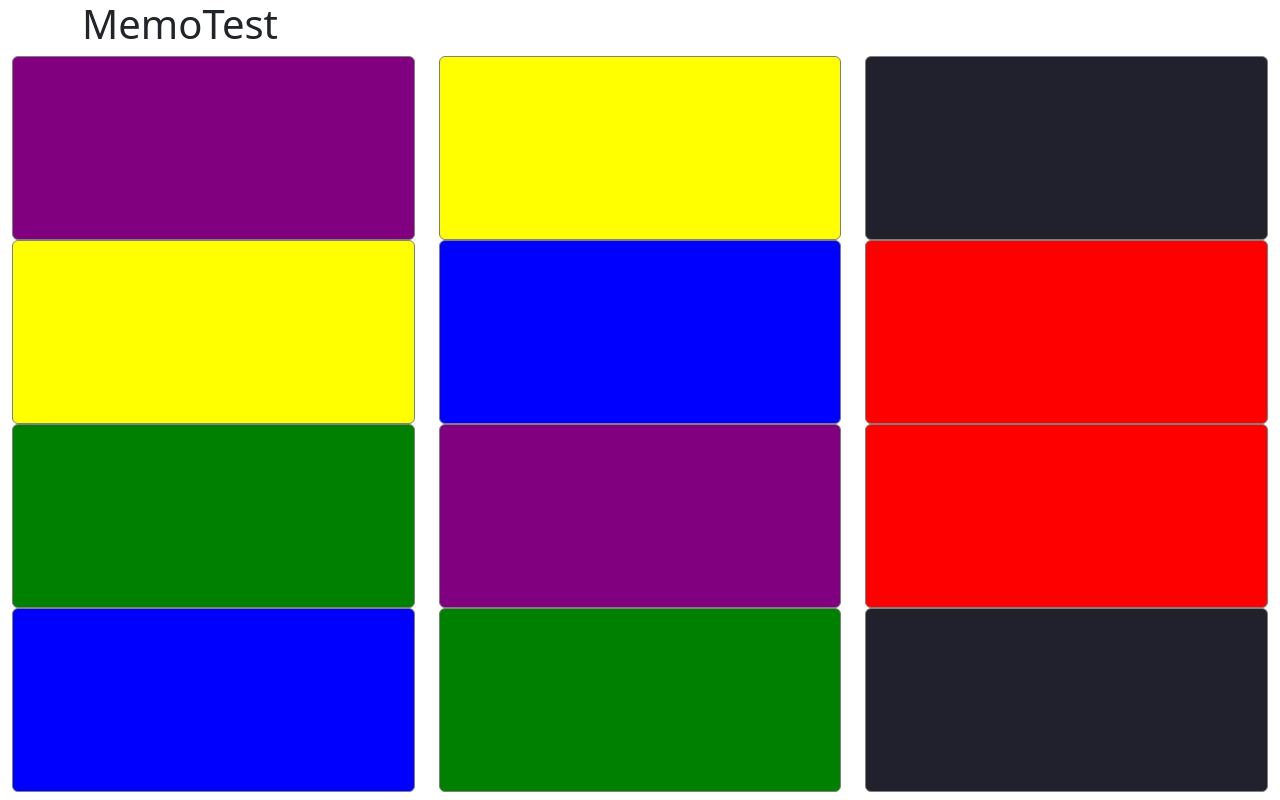
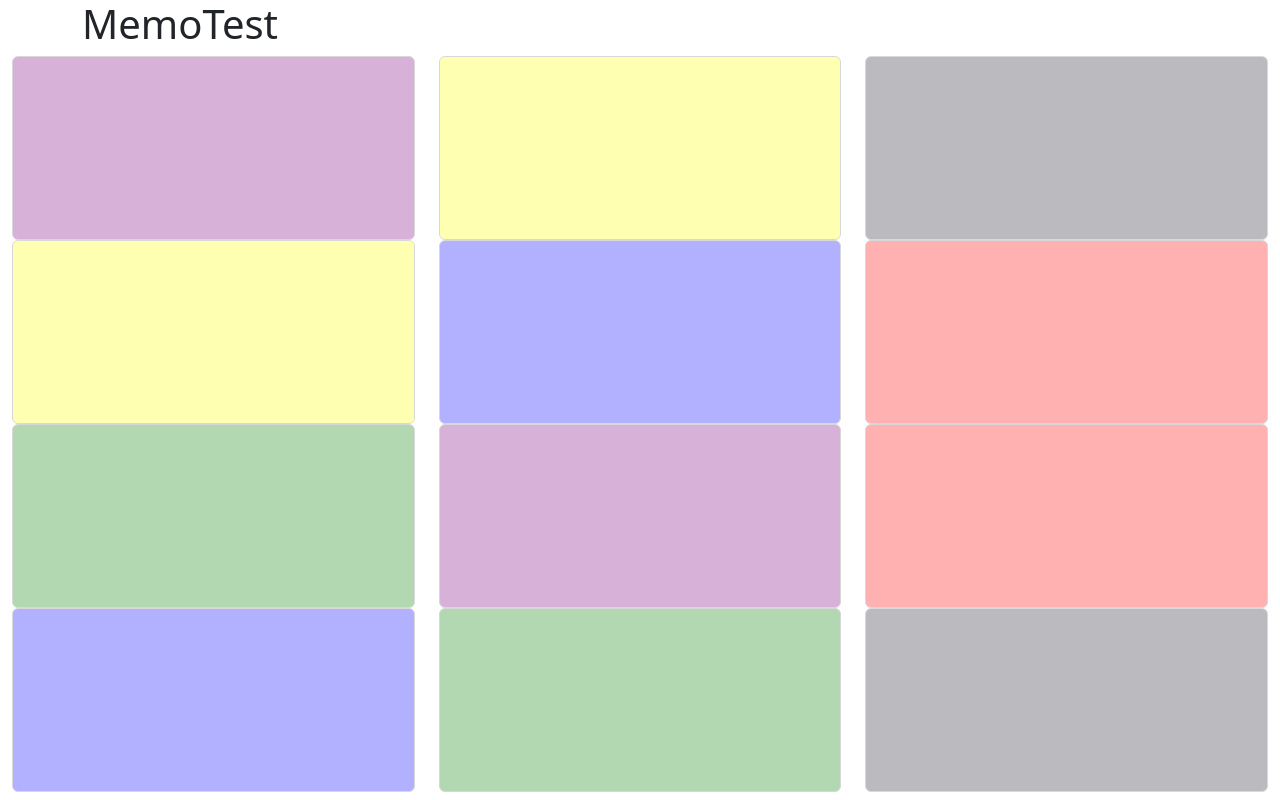
Before and after one commit to gruvix/Memo-Test, a website: page index.html in a window 1280 px wide. Both pictures are taken after a click on the button "Start game". Drawn offline with nearby package versions, Linux system fonts and the light colour scheme.

Commit message:
set card opacity to test value
opacity should be 0, for testing reasons is on 0.3

```diff
--- a/css/memotest.css
+++ b/css/memotest.css
@@ -3,7 +3,7 @@
 }
 
 .card{
-    opacity: 1;
+    opacity: 0.3;
     transition: opacity ease 0.2s;
     border: 1px solid grey;
     cursor: pointer;
```
